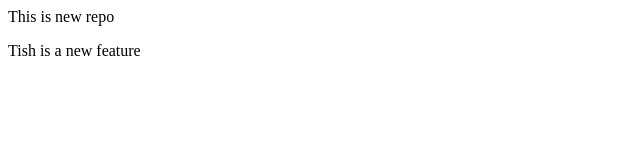
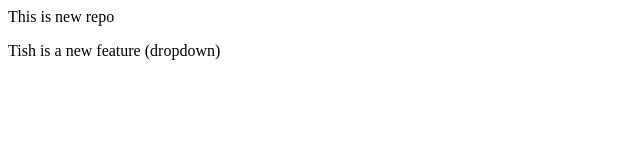
Before and after one commit to Nik-a12y/localRepo, a plain HTML site: page index.html in a window 1280 px wide. Shown: the full height of the page, 0-640 px from the left. Drawn offline with Linux system fonts and the light colour scheme.

Commit message:
add dropdown

```diff
--- a/index.html
+++ b/index.html
@@ -1,2 +1,2 @@
 <p>This is new repo</p>
-<p>Tish is a new feature</p>
+<p>Tish is a new feature (dropdown)</p>
```
